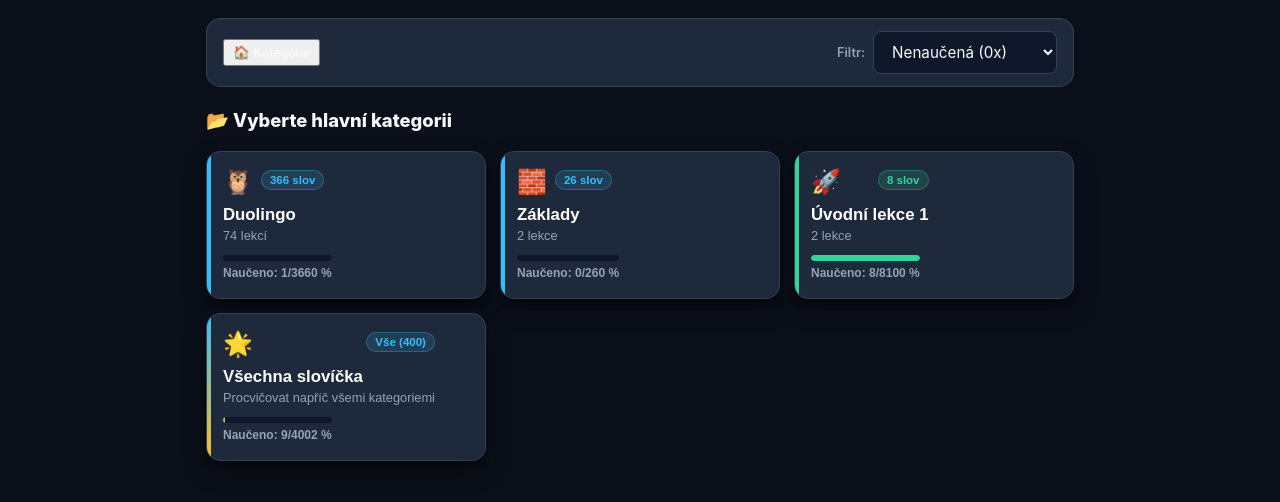
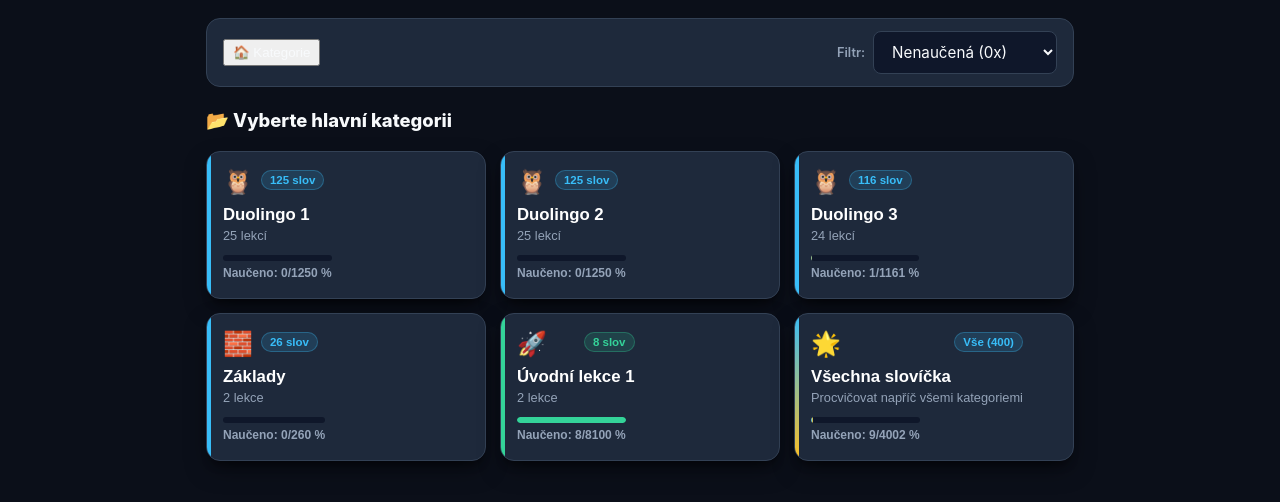
Before and after one commit to Prusek-Petr/Slovicka, a plain HTML site: page index.html in a window 1280 px wide. Shown: the part 138-640 px from the top of the page. Drawn offline with Linux system fonts and the light colour scheme.

Commit message:
feat: split Duolingo category into Duolingo 1, 2, and 3

```diff
--- a/app.js
+++ b/app.js
@@ -434,11 +434,11 @@
       const subcategory = parts.slice(1).join(' - ').trim();
       return { category, subcategory, fullLesson: raw };
     }
-    const duoMatch = raw.match(/^(Duolingo)\s+(\d+.*)$/i);
+    const duoMatch = raw.match(/^(Duolingo)\s+(\d+)(.*)$/i);
     if (duoMatch) {
       return {
-        category: 'Duolingo',
-        subcategory: `Lekce ${duoMatch[2]}`,
+        category: parseInt(duoMatch[2], 10) > 50 ? 'Duolingo 3' : (parseInt(duoMatch[2], 10) > 25 ? 'Duolingo 2' : 'Duolingo 1'),
+        subcategory: `Lekce ${duoMatch[2]}${duoMatch[3] || ''}`,
         fullLesson: raw
       };
     }
@@ -609,7 +609,8 @@
       DOM.categoriesGrid.innerHTML = '';
 
       // Priority order: Duolingo, Základy, Úvodní lekce 1, then alphabetical
-      const priorityOrder = ['Duolingo', 'Základy', 'Úvodní lekce 1'];
+      // Priority order: Duolingo 1, 2, 3, Základy, Úvodní lekce 1, then alphabetical
+      const priorityOrder = ['Duolingo 1', 'Duolingo 2', 'Duolingo 3', 'Základy', 'Úvodní lekce 1'];
       const catKeys = Object.keys(hierarchy).sort((a, b) => {
         const idxA = priorityOrder.indexOf(a);
         const idxB = priorityOrder.indexOf(b);
--- a/index.html
+++ b/index.html
@@ -541,6 +541,6 @@
   </div>
 
   <!-- Main JS -->
-  <script src="./app.js?v=6"></script>
+  <script src="./app.js?v=7"></script>
 </body>
 </html>
--- a/sw.js
+++ b/sw.js
@@ -1,9 +1,9 @@
-const CACHE_NAME = 'captain-vocab-v6';
+const CACHE_NAME = 'captain-vocab-v7';
 const STATIC_ASSETS = [
   './',
   './index.html',
   './style.css?v=6',
-  './app.js?v=6',
+  './app.js?v=7',
   './manifest.json',
   './icon.svg',
   './slovicka_de_400.json'
```
